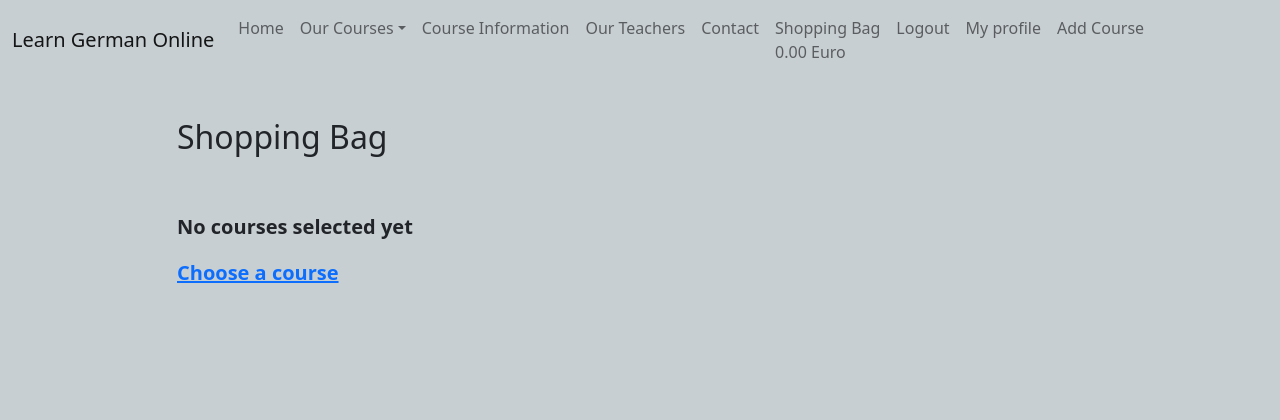
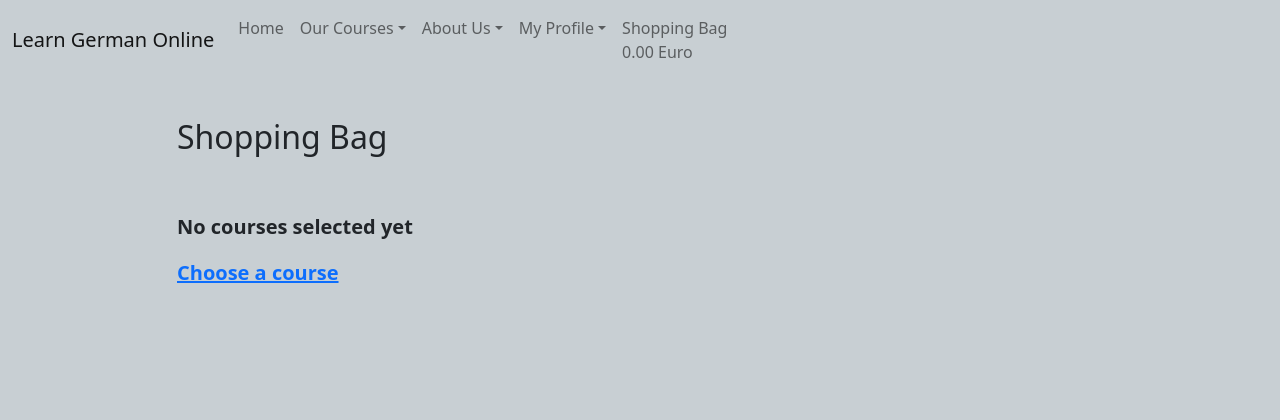
Before and after one commit to JulianeGampe/language-school, a Django app: page /bag/ in a window 1280 px wide. Shown: the top 420 px of the page. Run offline with Django 3.2, Linux system fonts and the light colour scheme; the visitor is signed in with stand-in values (Sample User, id 1); parts of the project's set-up code (start-up, migrations or seed data) failed here and were passed over; some libraries are stand-ins or nearby versions.

Commit message:
Rearrange navigation menu

```diff
--- a/templates/base.html
+++ b/templates/base.html
@@ -47,14 +47,28 @@
                                 <a href="{% url 'allcourses' %}?sort=startdate&direction=asc" class="dropdown-item ">By Startdate</a>
                             </div>
                         </li>
-                        <li class="nav-item">
-                            <a class="nav-link" href="{% url 'courseinfo' %}">Course Information</a>
+                        <li class="nav-item dropdown">
+                            <a class="nav-link dropdown-toggle" role="button" href="#" data-bs-toggle="dropdown" aria-haspopup="true" aria-expanded="false" id="aboutus-link">About Us</a>
+                            <div class="dropdown-menu" aria-labelledby="aboutus-link">
+                                <a href="{% url 'courseinfo' %}" class="dropdown-item">Course Information</a>
+                                <a href="{% url 'teachers' %}" class="dropdown-item ">Our Teachers</a>
+                                <a href="{% url 'contact' %}" class="dropdown-item ">Contact</a>
+                            </div>
                         </li>
-                        <li class="nav-item">
-                            <a class="nav-link" href="{% url 'teachers' %}">Our Teachers</a>
-                        </li>
-                        <li class="nav-item">
-                            <a class="nav-link" href="{% url 'contact' %}">Contact</a>
+                        <li class="nav-item dropdown">
+                            <a class="nav-link dropdown-toggle" role="button" href="#" data-bs-toggle="dropdown" aria-haspopup="true" aria-expanded="false" id="myprofile-link">My Profile</a>
+                            <div class="dropdown-menu" aria-labelledby="myprofile-link">
+                                {% if user.is_authenticated %}
+                                    <a href="{% url 'profile' %}" class="dropdown-item ">My Profile</a>
+                                    <a href="{% url 'account_logout' %}" class="dropdown-item">Logout</a>
+                                {% else %}
+                                    <a href="{% url 'account_login' %}" class="dropdown-item ">Login</a>
+                                    <a href="{% url 'account_signup' %}" class="dropdown-item ">Sign Up</a>
+                                {% endif %}
+                                {% if request.user.is_superuser %}
+                                    <a href="{% url 'addcourse' %}" class="dropdown-item ">Add Course</a>
+                                {% endif %}
+                            </div>
                         </li>
                         {% if user.is_authenticated %}
                         <li class="nav-item">
@@ -68,24 +82,6 @@
                                         {% endif %}
                                     </p>
                             </a>
-                        </li>
-                        <li class="nav-item">
-                            <a class="nav-link" href="{% url 'account_logout' %}">Logout</a>
-                        </li>
-                        <li class="nav-item">
-                            <a class="nav-link" href="{% url 'profile' %}">My profile</a>
-                        </li>
-                        {% else %}
-                        <li class="nav-item">
-                            <a class="nav-link" href="{% url 'account_signup' %}">Sign Up</a>
-                        </li>
-                        <li class="nav-item">
-                            <a class="nav-link" href="{% url 'account_login' %}">Login</a>
-                        </li>
-                        {% endif %}
-                        {% if request.user.is_superuser %}
-                        <li class="nav-item">
-                            <a class="nav-link" href="{% url 'addcourse' %}">Add Course</a>
                         </li>
                         {% endif %}
                     </ul>
```
